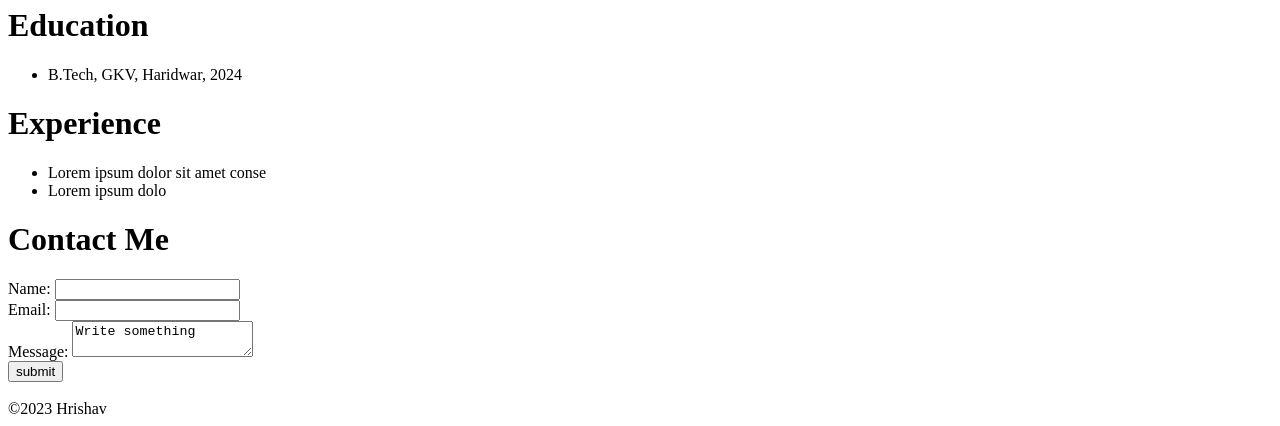
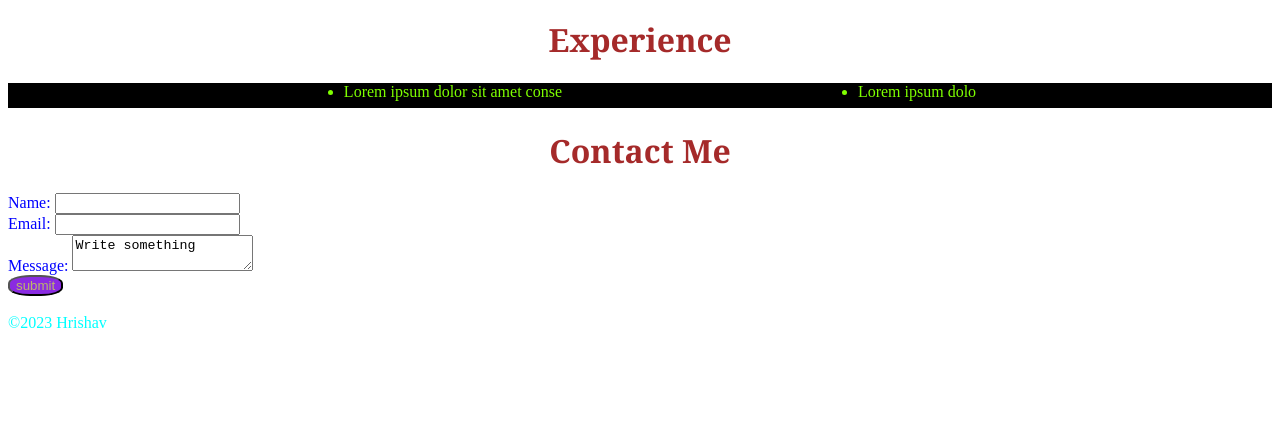
Before and after one commit to hrishavratan/portfolio, a plain HTML site: page index.html in a window 1280 px wide. Shown: the part 777-1203 px from the top of the page. After the commit the page ends 1117 px from the top, so only its background shows below. Drawn offline with Linux system fonts and the light colour scheme.

Commit message:
adding css

```diff
--- a/index.html
+++ b/index.html
@@ -5,8 +5,10 @@
     <meta http-equiv="X-UA-Compatible" content="IE=edge">
     <meta name="viewport" content="width=device-width, initial-scale=1.0">
     <title>Portfolio</title>
+    <link rel="stylesheet" href="style.css">
 </head>
 <body>
+    <header>
     <ul>
         <li>
             <a href="index.html#about">About</a>
@@ -24,6 +26,7 @@
             <a href="index.html#contact">Contact</a>
         </li>
     </ul>
+    </header>
     <div id="about">
         <h1>About Me</h1>
         <p>Hi, my name is Hrishav ratan. I`m a student based in Haridwar.<br><br> Here`s a video that introduces me</p>
--- /dev/null
+++ b/style.css
@@ -0,0 +1,29 @@
+
+ul{
+    display: flex;
+    justify-content: space-evenly;
+    background-color: black;
+    color:chartreuse;
+    height:25px;
+}
+h1{
+    font-family: Cambria, Cochin, Georgia, Times, 'Times New Roman', serif;
+    color:brown;
+    display: flex;
+    justify-content: center;
+    align-items: center;
+}
+p{
+    color: darkcyan;
+}
+label{
+    color: blue;
+}
+footer{
+    color:cyan;
+}
+footer input{
+    background-color: blueviolet;
+    color: darkkhaki;
+    border-radius: 40%;
+}
```
